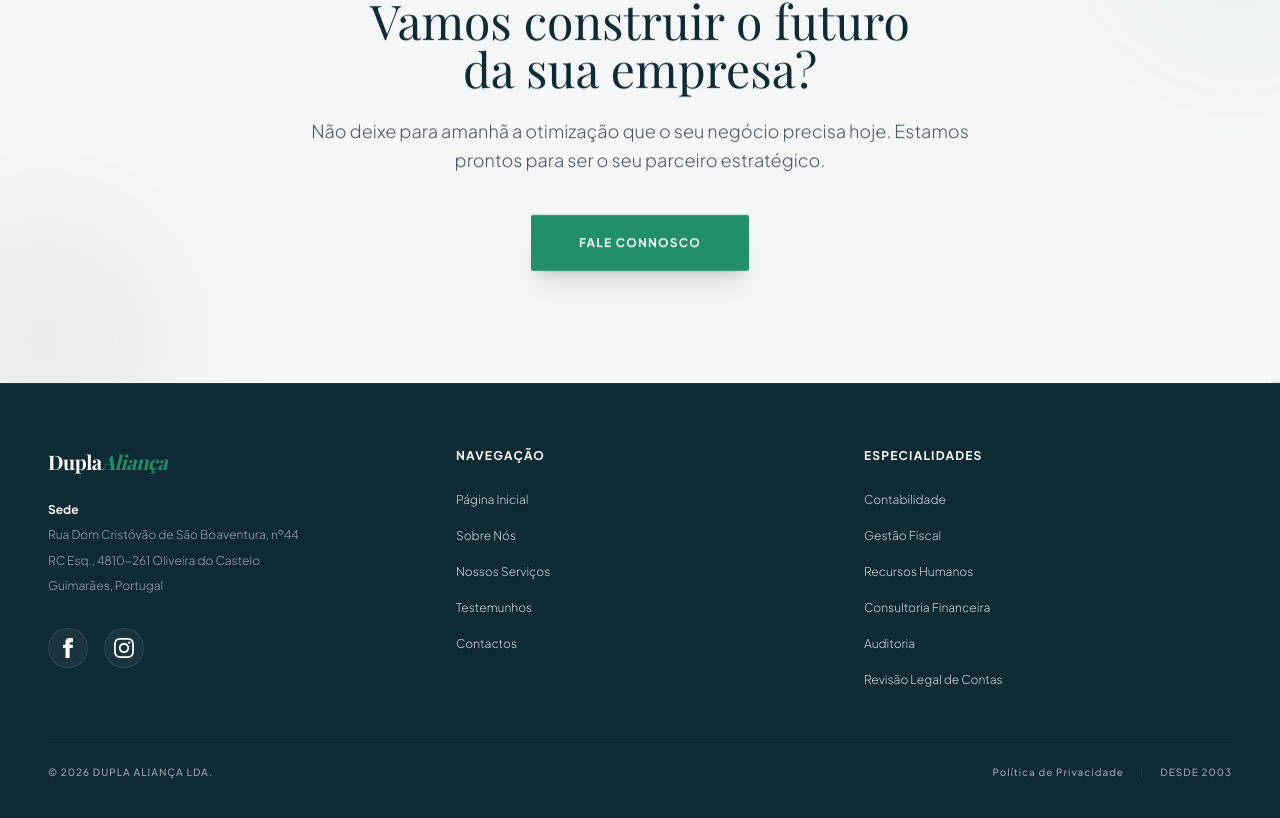
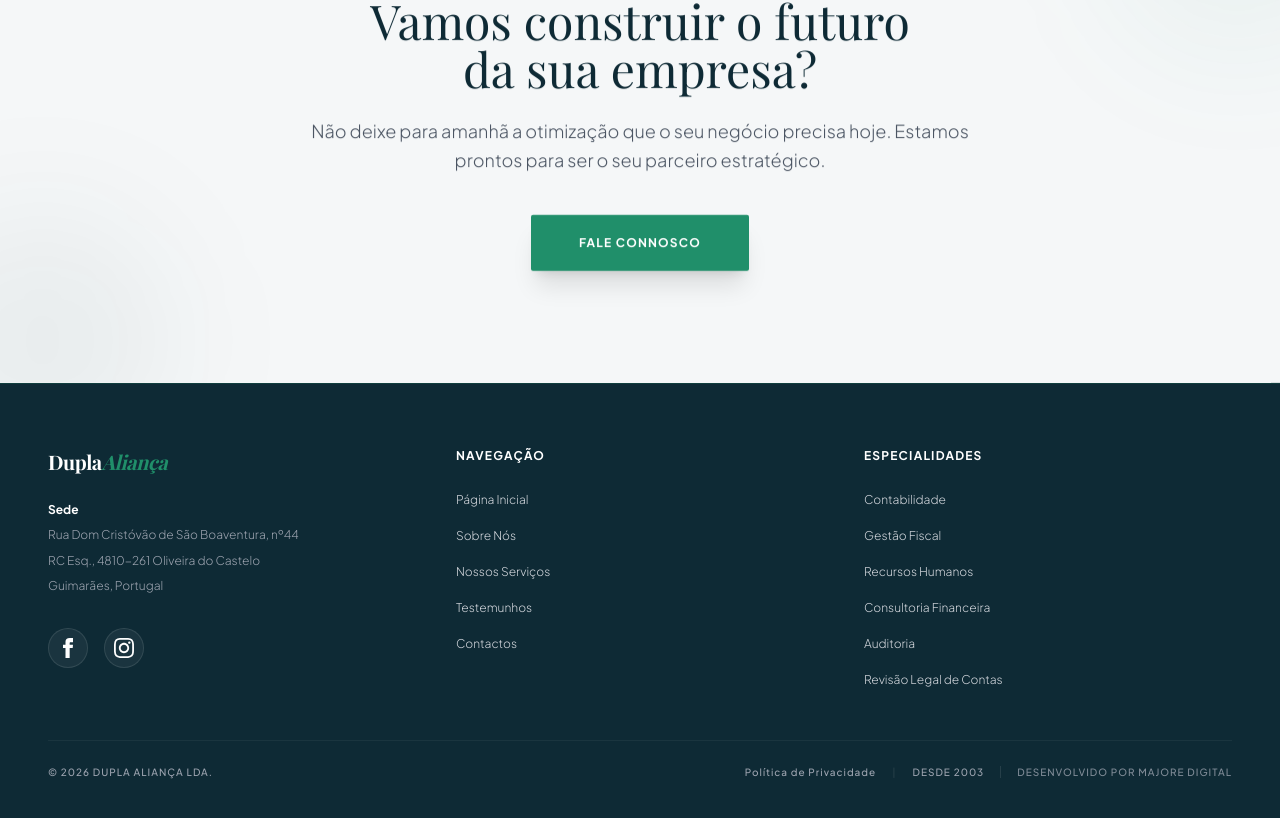
Before and after one commit to Majore64/Dulpa-alianca, a React (Vite) app: page / in a window 1280 px wide. Shown: the part 2739-3557 px from the top of the page. Built offline with nearby package versions, Linux system fonts and the light colour scheme; a web font is replaced by a local one.

Commit message:
feat: Add developer credit in footer
Includes a link to the developer "Majore Digital" in the footer and removes a redirect rule that is no longer needed.

```diff
--- a/components/Footer.tsx
+++ b/components/Footer.tsx
@@ -73,10 +73,23 @@ export const Footer: React.FC<FooterProps> = ({ onOpenPrivacy, onNavigate }) =>
 
         <div className="pt-6 border-t border-white/5 flex flex-col md:flex-row justify-between items-center text-gray-400 text-[10px] uppercase tracking-widest font-medium sans-serif">
           <p className="mb-4 md:mb-0">© {new Date().getFullYear()} Dupla Aliança Lda.</p>
-          <div className="flex space-x-4">
-            <button onClick={onOpenPrivacy} className="hover:text-white transition-colors">Política de Privacidade</button>
-            <span className="text-white/10">|</span>
-            <span>Desde 2003</span>
+          <div className="flex flex-col md:flex-row items-center gap-4">
+            <div className="flex space-x-4">
+              <button onClick={onOpenPrivacy} className="hover:text-white transition-colors">Política de Privacidade</button>
+              <span className="text-white/10">|</span>
+              <span>Desde 2003</span>
+            </div>
+
+            <div className="hidden md:block w-px h-3 bg-white/10"></div>
+
+            <a
+              href="https://majoredigital.pt"
+              target="_blank"
+              rel="nofollow noopener noreferrer"
+              className="hover:text-white transition-colors opacity-80 hover:opacity-100 flex items-center gap-1"
+            >
+              Desenvolvido por Majore Digital
+            </a>
           </div>
         </div>
       </div>
```
Also changed, not shown: 1 other file (tests, documents, lock files or other folders).
